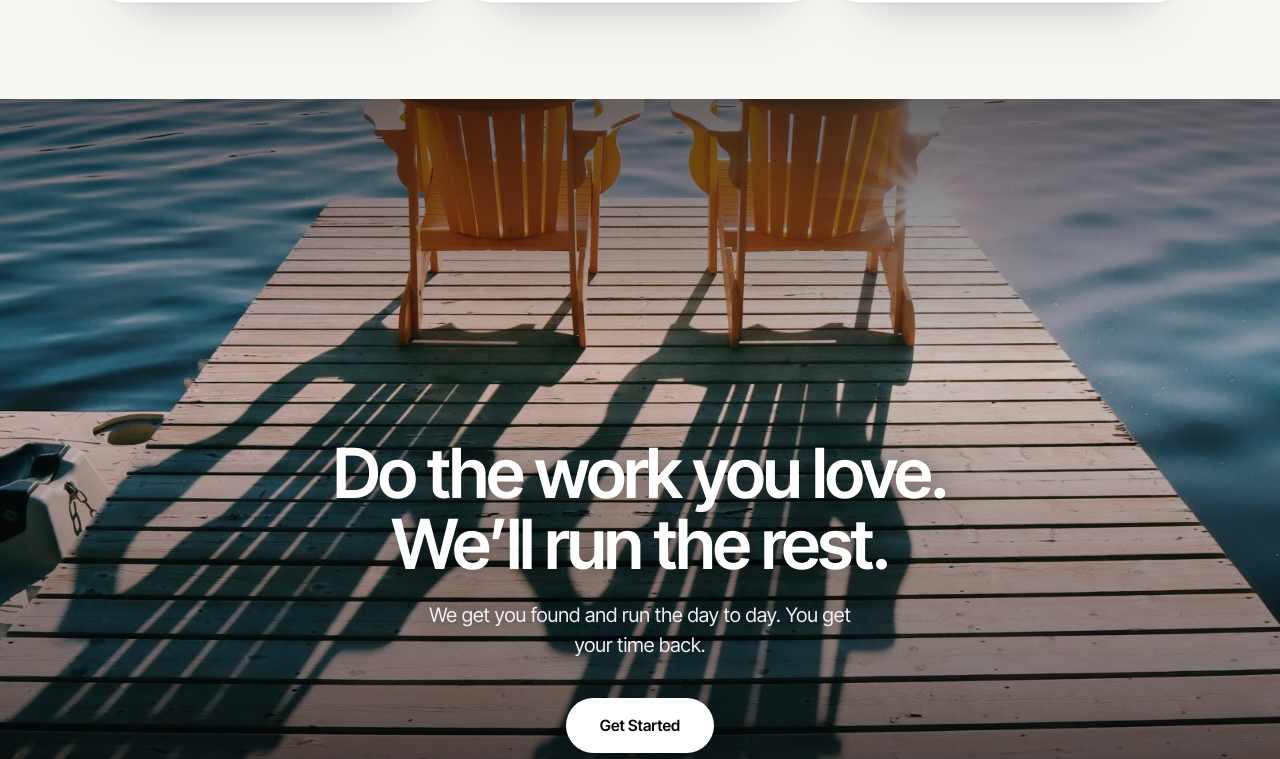
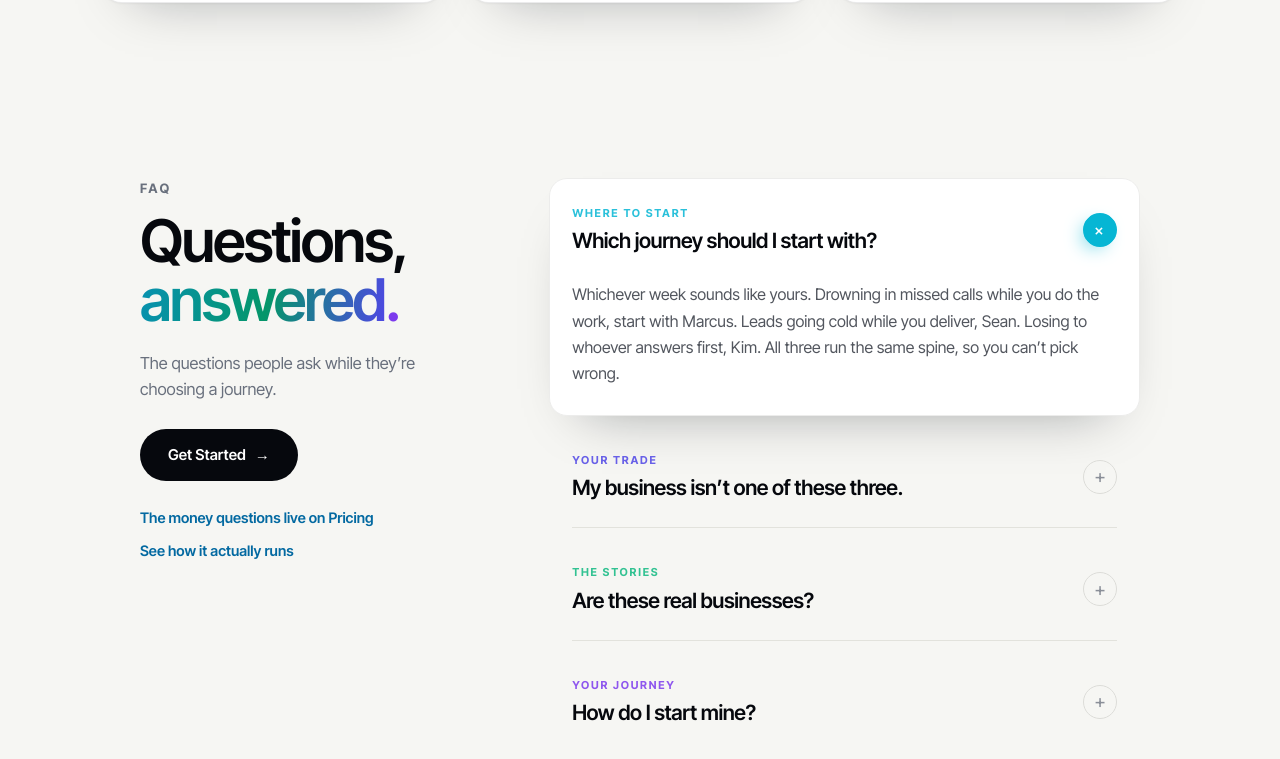
Before and after one commit to staybookt/staybookt-investor, a Next.js app: page /journeys in a window 1280 px wide. Shown: the part 1580-2339 px from the top of the page. Built offline with nearby package versions, Linux system fonts and the light colour scheme; no server answers.

Commit message:
Journeys: landing FAQ (site pfq pattern, story-territory questions incl. the are-these-real disclosure answer) + map choreography per Jacob: routes pre-draw with the graphic, heads travel the finished roads, and the WHOLE pin (avatar + name chip) departs while its head is en route.

```diff
--- a/app/journeys/page.tsx
+++ b/app/journeys/page.tsx
@@ -1,6 +1,7 @@
 import Nav from '@/components/v4/Nav';
 import SiteFooter from '@/components/SiteFooter';
 import HeroCta from '@/components/v4/HeroCta';
+import JourneysFaq from '@/components/v4/JourneysFaq';
 import { min } from '@/lib/css';
 
 /* THE JOURNEYS LANDING — a mini landing page: locked hero format + one supporting
@@ -90,10 +91,13 @@ const PINS = [
 /* Organic winding routes (viewBox 1100x520): smooth cubic S-curves that dip and rise
    on the way to the destination — a journey with ups and downs, not a subway map
    (Jacob, July 27: "imply curves, ups and downs... still clean, just more organic"). */
+/* Lines PRE-DRAW with the graphic (dd = draw delay, right after the map fades in at
+   2.15s); the heads then travel the finished roads on a 6s loop (delay), with the pin
+   fading out while its head is en route (Jacob, July 27). */
 const ROUTES = [
-  { c: '#06b6d4', d: 'M104,118 C142,225 62,308 172,334 C262,356 298,252 386,270 C462,286 478,392 522,416', delay: '2.35s' },
-  { c: '#4f46e5', d: 'M540,74 C588,142 478,192 508,262 C532,318 592,334 566,384 C556,404 552,410 550,414', delay: '2.6s' },
-  { c: '#7c3aed', d: 'M958,140 C932,238 1012,292 898,320 C798,346 722,298 662,348 C622,380 606,398 578,416', delay: '2.85s' },
+  { c: '#06b6d4', d: 'M104,118 C142,225 62,308 172,334 C262,356 298,252 386,270 C462,286 478,392 522,416', dd: '2.35s', delay: '3.95s' },
+  { c: '#4f46e5', d: 'M540,74 C588,142 478,192 508,262 C532,318 592,334 566,384 C556,404 552,410 550,414', dd: '2.5s', delay: '4.2s' },
+  { c: '#7c3aed', d: 'M958,140 C932,238 1012,292 898,320 C798,346 722,298 662,348 C622,380 606,398 578,416', dd: '2.65s', delay: '4.45s' },
 ];
 
 export default function JourneysPage() {
@@ -153,8 +157,8 @@ export default function JourneysPage() {
                 {ROUTES.map((r, i) => (
                   <g key={i}>
                     <path className="rt-under" d={r.d} />
-                    <path className="rt" d={r.d} pathLength={1} style={{ stroke: r.c, animationDelay: r.delay }} />
-                    <g className="jl-trav" style={{ offsetPath: `path('${r.d}')`, animationDelay: `calc(${r.delay} + 1.6s)` } as React.CSSProperties}>
+                    <path className="rt" d={r.d} pathLength={1} style={{ stroke: r.c, animationDelay: r.dd }} />
+                    <g className="jl-trav" style={{ offsetPath: `path('${r.d}')`, animationDelay: r.delay } as React.CSSProperties}>
                       <circle r="17.5" fill="#fff" stroke={r.c} strokeWidth="2.5" />
                       <image href={PINS[i].img} x="-15" y="-15" width="30" height="30" clipPath="url(#jlcp)" preserveAspectRatio="xMidYMid slice" />
                     </g>
@@ -219,6 +223,7 @@ export default function JourneysPage() {
             ))}
           </div>
         </section>
+        <JourneysFaq />
         <HeroCta />
       </main>
       <SiteFooter />
@@ -257,22 +262,20 @@ const CSS = `
   mask-image:radial-gradient(72% 78% at 50% 50%,#000 58%,transparent 97%);}
 .jl-svg .grid line{stroke:rgba(6,12,20,.05);stroke-width:1.5;}
 .jl-svg .rt-under{fill:none;stroke:rgba(6,12,20,.07);stroke-width:9;stroke-linecap:round;stroke-linejoin:round;}
-.jl-svg .rt{fill:none;stroke-width:5;stroke-linecap:round;stroke-linejoin:round;stroke-dasharray:1;stroke-dashoffset:1;animation:jlDraw 1.4s cubic-bezier(.45,0,.2,1) forwards;}
+/* routes pre-draw once, fast, as the graphic arrives — then stay */
+.jl-svg .rt{fill:none;stroke-width:5;stroke-linecap:round;stroke-linejoin:round;stroke-dasharray:1;stroke-dashoffset:1;animation:jlDraw 1.1s cubic-bezier(.45,0,.2,1) forwards;}
 @keyframes jlDraw{to{stroke-dashoffset:0;}}
 /* the traveler: the owner's mini headshot rides the route; it "establishes" large at
    the start (scale settle) then travels. */
 .jl-svg .jl-trav{opacity:0;offset-rotate:0deg;animation:jlTravel 6s linear infinite;}
-@keyframes jlTravel{0%{offset-distance:0%;opacity:0;transform:scale(1.5);}5%{opacity:1;transform:scale(1.5);}12%{transform:scale(1);}90%{opacity:1;}100%{offset-distance:100%;opacity:0;transform:scale(.75);}}
+@keyframes jlTravel{0%{offset-distance:0%;opacity:0;transform:scale(1.5);}4%{opacity:1;transform:scale(1.5);}10%{transform:scale(1);}96%{opacity:1;}100%{offset-distance:100%;opacity:0;transform:scale(.8);}}
 
-/* THE HAND-OFF (Jacob: the original profile pic is the one that goes — it shifts).
-   While a route's traveler is on the road, its pin avatar is gone; it pops back home
-   when the loop restarts. Same 6s cycle, delays synced to each traveler
-   (route delay + 1.6s). Pins are the 1st-3rd divs in the map; .dest is the 4th. */
-.pin .pav{transform-origin:center bottom;}
-.jl-map > div:nth-of-type(1) .pav{animation:jlPinCycle 6s linear 3.95s infinite;}
-.jl-map > div:nth-of-type(2) .pav{animation:jlPinCycle 6s linear 4.2s infinite;}
-.jl-map > div:nth-of-type(3) .pav{animation:jlPinCycle 6s linear 4.45s infinite;}
-@keyframes jlPinCycle{0%{transform:scale(1);opacity:1;}4%{transform:scale(.15);opacity:0;}88%{transform:scale(.15);opacity:0;}95%{transform:scale(1.1);opacity:1;}100%{transform:scale(1);opacity:1;}}
+/* THE HAND-OFF: the WHOLE pin (avatar + name chip) departs when its head hits the road,
+   and comes home as the head arrives. Same 6s clock, same delays as line + traveler. */
+.jl-map > div:nth-of-type(1){animation:jlPinCycle 6s linear 3.95s infinite;}
+.jl-map > div:nth-of-type(2){animation:jlPinCycle 6s linear 4.2s infinite;}
+.jl-map > div:nth-of-type(3){animation:jlPinCycle 6s linear 4.45s infinite;}
+@keyframes jlPinCycle{0%{opacity:1;}5%{opacity:0;}92%{opacity:0;}100%{opacity:1;}}
 
 .pin{position:absolute;transform:translate(-50%,-40%);display:flex;flex-direction:column;align-items:center;gap:7px;z-index:2;}
 .pav{width:clamp(34px,4.6vw,52px);height:clamp(34px,4.6vw,52px);border-radius:50%;display:block;overflow:hidden;background:#fff;}
--- /dev/null
+++ b/components/v4/JourneysFaq.tsx
@@ -0,0 +1,128 @@
+'use client';
+
+/* THE JOURNEYS LANDING FAQ — same .pfq pattern as every FAQ on the site (sticky aside,
+ * "Questions, answered.", category kickers, single-open accordion).
+ *
+ * TERRITORY (the doctrine from PricingFaq): every page's FAQ owns its own ground.
+ *   /pricing          → money
+ *   /how-it-works     → how it runs
+ *   /journeys/<one>   → that persona's objections
+ *   /journeys (here)  → the stories themselves: which one, does it apply to me,
+ *                       are they real, how do I start mine.
+ *
+ * NOTE ON "Are these real businesses?": this answer is where the illustrative-journeys
+ * disclosure lives (Jacob deferred an on-page label; an honest FAQ answer covers it
+ * without stamping the films). If this question is ever cut, the disclosure question
+ * reopens — flag it before deleting. */
+
+import { useState } from 'react';
+import { START_LINK } from '@/lib/site';
+import { min } from '@/lib/css';
+import { track } from '@/lib/analytics';
+
+type Q = { k: string; c: string; q: string; a: string };
+
+const QS: Q[] = [
+  {
+    k: 'Where to start',
+    c: '#06b6d4',
+    q: 'Which journey should I start with?',
+    a: 'Whichever week sounds like yours. Drowning in missed calls while you do the work, start with Marcus. Leads going cold while you deliver, Sean. Losing to whoever answers first, Kim. All three run the same spine, so you can’t pick wrong.',
+  },
+  {
+    k: 'Your trade',
+    c: '#4f46e5',
+    q: 'My business isn’t one of these three.',
+    a: 'The trade is the costume. The story underneath is the front of the business: calls, quotes, follow-up, reviews, invoices. If you run an owner-operated service business and the front of it runs through your phone, one of these weeks will look familiar.',
+  },
+  {
+    k: 'The stories',
+    c: '#10b981',
+    q: 'Are these real businesses?',
+    a: 'Marcus, Sean and Kim are composites, built from the real problems owners bring us and run through exactly what StayBookt does. The numbers show what the system is built to do, not one client’s measured results. When a client goes on the record, their real name and real numbers will be here.',
+  },
+  {
+    k: 'Your journey',
+    c: '#7c3aed',
+    q: 'How do I start mine?',
+    a: 'Thirty minutes with a founder, free. If it fits, we spend two weeks learning your business, your prices, your area, how you talk to a customer, and then the front office switches on. Every journey on this page starts at that same door.',
+  },
+];
+
+export default function JourneysFaq() {
+  const [open, setOpen] = useState<number | null>(0);
+
+  return (
+    <section className="jfq">
+      <style>{min(CSS)}</style>
+      <div className="jfq-wrap">
+        <div className="jfq-grid">
+          <div className="jfq-aside">
+            <div className="jfq-eyebrow">FAQ</div>
+            <h2>Questions, <span className="g">answered</span><span className="pd">.</span></h2>
+            <p className="fa-p">The questions people ask while they&rsquo;re choosing a journey.</p>
+            <a className="fa-cta" href={START_LINK} data-cta="faq_journeys">Get Started <span aria-hidden>&rarr;</span></a>
+            <div className="fa-links">
+              <a href="/pricing">The money questions live on Pricing</a>
+              <a href="/how-it-works">See how it actually runs</a>
+            </div>
+          </div>
+          <div className="jfq-list">
+            {QS.map((x, i) => (
+              <div key={x.q} className={`pfq-q${open === i ? ' open' : ''}`} style={{ ['--fc' as string]: x.c }}>
+                <button
+                  type="button"
+                  aria-expanded={open === i}
+                  onClick={() => {
+                    if (open !== i) track('faq_open', { question: x.q, faq: 'journeys' });
+                    setOpen(open === i ? null : i);
+                  }}
+                >
+                  <span><span className="fk">{x.k}</span><span className="fq">{x.q}</span></span>
+                  <span className="pl" aria-hidden>+</span>
+                </button>
+                <div className="fbody"><p>{x.a}</p></div>
+              </div>
+            ))}
+          </div>
+        </div>
+      </div>
+    </section>
+  );
+}
+
+const CSS = `
+.jfq{padding:clamp(70px,10vh,120px) 0;background:var(--v4-cream,#f6f6f3);color:var(--v4-ink,#06080d);}
+.jfq .g{background:var(--sb-grad-ink,linear-gradient(100deg,#06b6d4,#10b981 46%,#4f46e5 78%,#7c3aed));-webkit-background-clip:text;background-clip:text;color:transparent;}
+.jfq .pd{color:#7c3aed;-webkit-text-fill-color:#7c3aed;}
+.jfq-wrap{width:100%;max-width:1080px;margin:0 auto;padding:0 clamp(20px,4vw,40px);}
+.jfq-eyebrow{font-size:13px;font-weight:700;letter-spacing:.18em;text-transform:uppercase;color:#69707d;}
+.jfq-grid{display:grid;grid-template-columns:minmax(0,.72fr) minmax(0,1.28fr);gap:clamp(32px,6vw,84px);align-items:start;}
+@media(max-width:900px){.jfq-grid{grid-template-columns:1fr;gap:36px;}}
+.jfq-aside{position:sticky;top:clamp(96px,12vh,130px);}
+@media(max-width:900px){.jfq-aside{position:static;}}
+.jfq h2{font-size:clamp(34px,4.6vw,60px);font-weight:600;letter-spacing:-.035em;line-height:1.0;margin:14px 0 0;max-width:9ch;}
+.jfq .fa-p{margin-top:20px;font-size:16.5px;line-height:1.6;color:#69707d;max-width:32ch;}
+.jfq .fa-cta{display:inline-flex;align-items:center;gap:9px;margin-top:26px;background:var(--v4-ink,#06080d);color:#fff;font-size:15px;font-weight:600;border-radius:999px;padding:15px 28px;text-decoration:none;transition:gap .3s ease,transform .3s ease;}
+.jfq .fa-cta:hover{gap:14px;transform:translateY(-1px);}
+.jfq .fa-links{display:flex;flex-direction:column;gap:10px;margin-top:26px;}
+.jfq .fa-links a{font-size:14.5px;font-weight:600;color:#0369a1;text-decoration:none;width:fit-content;border-bottom:1px solid transparent;transition:border-color .25s ease;}
+.jfq .fa-links a:hover{border-color:#0369a1;}
+.jfq-list{display:flex;flex-direction:column;gap:8px;}
+.jfq .pfq-q{--fc:#4f46e5;position:relative;background:transparent;border:1px solid transparent;border-radius:18px;transition:background .35s ease,border-color .35s ease,box-shadow .35s ease,transform .35s ease;}
+.jfq .pfq-q::after{content:'';position:absolute;left:clamp(16px,2vw,22px);right:clamp(16px,2vw,22px);bottom:0;height:1px;background:#e2e2dc;transition:opacity .3s ease;}
+.jfq .pfq-q:last-child::after{opacity:0;}
+.jfq .pfq-q:hover{background:rgba(255,255,255,.6);}
+.jfq .pfq-q.open{background:#fff;border-color:#ececeb;box-shadow:0 26px 54px -34px rgba(6,12,20,.4);transform:translateY(-1px);}
+.jfq .pfq-q.open::after{opacity:0;}
+.jfq .pfq-q button{width:100%;display:grid;grid-template-columns:minmax(0,1fr) 34px;gap:16px;align-items:center;background:transparent;border:0;color:var(--v4-ink,#06080d);font-family:inherit;text-align:left;padding:clamp(20px,2.4vw,26px) clamp(16px,2vw,22px);cursor:pointer;}
+.jfq .pfq-q .fk{display:block;font-size:11px;font-weight:700;letter-spacing:.16em;text-transform:uppercase;color:var(--fc);opacity:.85;}
+.jfq .pfq-q .fq{display:block;margin-top:7px;font-size:clamp(17px,1.9vw,21px);font-weight:600;letter-spacing:-.02em;line-height:1.28;}
+.jfq .pfq-q .pl{width:34px;height:34px;border-radius:50%;border:1px solid #dcdcd8;color:#8a8f98;display:flex;align-items:center;justify-content:center;font-size:19px;font-weight:300;line-height:1;transition:transform .4s cubic-bezier(.16,1,.3,1),background .35s ease,color .35s ease,border-color .35s ease;}
+.jfq .pfq-q:hover .pl{border-color:var(--fc);color:var(--fc);}
+.jfq .pfq-q.open .pl{transform:rotate(45deg);background:var(--fc);border-color:transparent;color:#fff;box-shadow:0 8px 20px -8px var(--fc);}
+.jfq .fbody{max-height:0;overflow:hidden;visibility:hidden;transition:max-height .55s cubic-bezier(.16,1,.3,1),visibility 0s linear .55s;}
+.jfq .pfq-q.open .fbody{max-height:520px;visibility:visible;transition:max-height .55s cubic-bezier(.16,1,.3,1),visibility 0s;}
+.jfq .fbody p{margin:0;padding:0 clamp(16px,2vw,22px) clamp(22px,2.6vw,28px);font-size:16px;line-height:1.65;color:#52565e;max-width:62ch;}
+@media(prefers-reduced-motion:reduce){.jfq .fbody,.jfq .pfq-q,.jfq .pfq-q .pl{transition:none;}}
+`;
```
